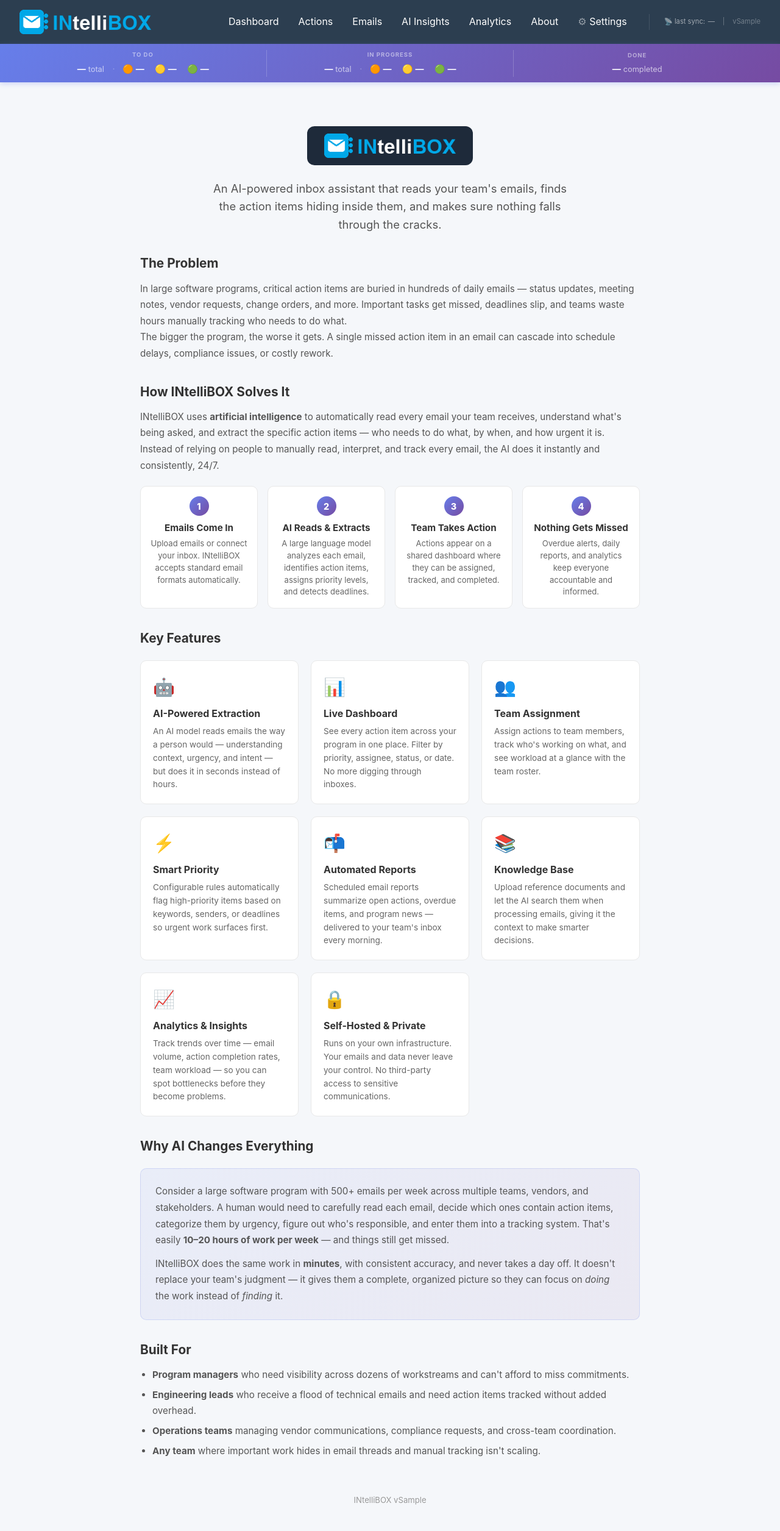
After one commit to blake-perkins/INtelliBOX, a Python web app: template src/intellibox/web/templates/about.html in a window 1280 px wide. The commit adds this page. Shown: the whole page at 61% size. Run offline with Jinja, Linux system fonts and the light colour scheme; the template is opened without the code that fills it: most values are stand-ins (such as "Sample title", 1, 10 or a date in 2020).

```diff
--- a/src/intellibox/config.py
+++ b/src/intellibox/config.py
@@ -16,7 +16,7 @@ class Settings(BaseSettings):
 
     # OpenAI API
     openai_api_key: str
-    openai_model: str = "gpt-4-turbo-preview"
+    openai_model: str = "gpt-4o-mini"
     openai_max_retries: int = 3
     openai_timeout: int = 60
 
--- /dev/null
+++ b/src/intellibox/web/templates/about.html
@@ -0,0 +1,252 @@
+{% extends "base.html" %}
+
+{% block title %}About - INtelliBOX{% endblock %}
+
+{% block extra_css %}
+<style>
+    .about-hero {
+        text-align: center;
+        padding: 2.5rem 1rem 2rem;
+    }
+    .about-hero .logo-pill {
+        display: inline-block;
+        background: #1e2a3a;
+        border-radius: 12px;
+        padding: 0.75rem 1.75rem;
+        margin-bottom: 1rem;
+    }
+    .about-hero .tagline {
+        font-size: 1.15rem;
+        color: #555;
+        max-width: 600px;
+        margin: 0 auto;
+        line-height: 1.6;
+    }
+    .about-section {
+        max-width: 820px;
+        margin: 0 auto 2rem;
+    }
+    .about-section h2 {
+        font-size: 1.3rem;
+        font-weight: 700;
+        color: #333;
+        margin-bottom: 0.75rem;
+        display: flex;
+        align-items: center;
+        gap: 0.5rem;
+    }
+    .about-section p, .about-section li {
+        color: #555;
+        line-height: 1.75;
+        font-size: 0.95rem;
+    }
+    .about-section ul {
+        padding-left: 1.25rem;
+        margin: 0.5rem 0;
+    }
+    .about-section li {
+        margin-bottom: 0.4rem;
+    }
+    .feature-grid {
+        display: grid;
+        grid-template-columns: repeat(auto-fit, minmax(240px, 1fr));
+        gap: 1.25rem;
+        margin: 1.25rem 0;
+    }
+    .feature-card {
+        background: white;
+        border: 1px solid #e8e8e8;
+        border-radius: 10px;
+        padding: 1.25rem;
+        transition: box-shadow 0.2s;
+    }
+    .feature-card:hover {
+        box-shadow: 0 4px 16px rgba(102,126,234,0.12);
+    }
+    .feature-card .icon {
+        font-size: 1.8rem;
+        margin-bottom: 0.5rem;
+    }
+    .feature-card h3 {
+        font-size: 1rem;
+        font-weight: 700;
+        color: #333;
+        margin-bottom: 0.35rem;
+    }
+    .feature-card p {
+        font-size: 0.85rem;
+        color: #666;
+        line-height: 1.6;
+        margin: 0;
+    }
+    .how-it-works {
+        display: flex;
+        gap: 1rem;
+        margin: 1.25rem 0;
+        flex-wrap: wrap;
+    }
+    .step {
+        flex: 1;
+        min-width: 180px;
+        text-align: center;
+        padding: 1rem;
+        background: white;
+        border: 1px solid #e8e8e8;
+        border-radius: 10px;
+        position: relative;
+    }
+    .step .number {
+        display: inline-flex;
+        align-items: center;
+        justify-content: center;
+        width: 2rem;
+        height: 2rem;
+        background: linear-gradient(135deg, #667eea, #764ba2);
+        color: white;
+        border-radius: 50%;
+        font-weight: 800;
+        font-size: 0.9rem;
+        margin-bottom: 0.5rem;
+    }
+    .step h3 {
+        font-size: 0.95rem;
+        font-weight: 700;
+        color: #333;
+        margin-bottom: 0.25rem;
+    }
+    .step p {
+        font-size: 0.82rem;
+        color: #666;
+        line-height: 1.5;
+        margin: 0;
+    }
+    .highlight-box {
+        background: linear-gradient(135deg, rgba(102,126,234,0.08), rgba(118,75,162,0.08));
+        border: 1px solid rgba(102,126,234,0.2);
+        border-radius: 10px;
+        padding: 1.5rem;
+        margin: 1.25rem 0;
+    }
+    .highlight-box p {
+        margin: 0;
+    }
+    .about-footer {
+        text-align: center;
+        padding: 1.5rem 0 0.5rem;
+        color: #999;
+        font-size: 0.82rem;
+    }
+</style>
+{% endblock %}
+
+{% block content %}
+<div class="about-hero">
+    <div class="logo-pill">
+        <img src="/static/logo.png" alt="INtelliBOX" style="height: 2.5rem; display: block;">
+    </div>
+    <p class="tagline">An AI-powered inbox assistant that reads your team's emails, finds the action items hiding inside them, and makes sure nothing falls through the cracks.</p>
+</div>
+
+<div class="about-section">
+    <h2>The Problem</h2>
+    <p>In large software programs, critical action items are buried in hundreds of daily emails — status updates, meeting notes, vendor requests, change orders, and more. Important tasks get missed, deadlines slip, and teams waste hours manually tracking who needs to do what.</p>
+    <p>The bigger the program, the worse it gets. A single missed action item in an email can cascade into schedule delays, compliance issues, or costly rework.</p>
+</div>
+
+<div class="about-section">
+    <h2>How INtelliBOX Solves It</h2>
+    <p>INtelliBOX uses <strong>artificial intelligence</strong> to automatically read every email your team receives, understand what's being asked, and extract the specific action items — who needs to do what, by when, and how urgent it is.</p>
+    <p>Instead of relying on people to manually read, interpret, and track every email, the AI does it instantly and consistently, 24/7.</p>
+
+    <div class="how-it-works">
+        <div class="step">
+            <div class="number">1</div>
+            <h3>Emails Come In</h3>
+            <p>Upload emails or connect your inbox. INtelliBOX accepts standard email formats automatically.</p>
+        </div>
+        <div class="step">
+            <div class="number">2</div>
+            <h3>AI Reads &amp; Extracts</h3>
+            <p>A large language model analyzes each email, identifies action items, assigns priority levels, and detects deadlines.</p>
+        </div>
+        <div class="step">
+            <div class="number">3</div>
+            <h3>Team Takes Action</h3>
+            <p>Actions appear on a shared dashboard where they can be assigned, tracked, and completed.</p>
+        </div>
+        <div class="step">
+            <div class="number">4</div>
+            <h3>Nothing Gets Missed</h3>
+            <p>Overdue alerts, daily reports, and analytics keep everyone accountable and informed.</p>
+        </div>
+    </div>
+</div>
+
+<div class="about-section">
+    <h2>Key Features</h2>
+    <div class="feature-grid">
+        <div class="feature-card">
+            <div class="icon">🤖</div>
+            <h3>AI-Powered Extraction</h3>
+            <p>An AI model reads emails the way a person would — understanding context, urgency, and intent — but does it in seconds instead of hours.</p>
+        </div>
+        <div class="feature-card">
+            <div class="icon">📊</div>
+            <h3>Live Dashboard</h3>
+            <p>See every action item across your program in one place. Filter by priority, assignee, status, or date. No more digging through inboxes.</p>
+        </div>
+        <div class="feature-card">
+            <div class="icon">👥</div>
+            <h3>Team Assignment</h3>
+            <p>Assign actions to team members, track who's working on what, and see workload at a glance with the team roster.</p>
+        </div>
+        <div class="feature-card">
+            <div class="icon">⚡</div>
+            <h3>Smart Priority</h3>
+            <p>Configurable rules automatically flag high-priority items based on keywords, senders, or deadlines so urgent work surfaces first.</p>
+        </div>
+        <div class="feature-card">
+            <div class="icon">📬</div>
+            <h3>Automated Reports</h3>
+            <p>Scheduled email reports summarize open actions, overdue items, and program news — delivered to your team's inbox every morning.</p>
+        </div>
+        <div class="feature-card">
+            <div class="icon">📚</div>
+            <h3>Knowledge Base</h3>
+            <p>Upload reference documents and let the AI search them when processing emails, giving it the context to make smarter decisions.</p>
+        </div>
+        <div class="feature-card">
+            <div class="icon">📈</div>
+            <h3>Analytics &amp; Insights</h3>
+            <p>Track trends over time — email volume, action completion rates, team workload — so you can spot bottlenecks before they become problems.</p>
+        </div>
+        <div class="feature-card">
+            <div class="icon">🔒</div>
+            <h3>Self-Hosted &amp; Private</h3>
+            <p>Runs on your own infrastructure. Your emails and data never leave your control. No third-party access to sensitive communications.</p>
+        </div>
+    </div>
+</div>
+
+<div class="about-section">
+    <h2>Why AI Changes Everything</h2>
+    <div class="highlight-box">
+        <p>Consider a large software program with 500+ emails per week across multiple teams, vendors, and stakeholders. A human would need to carefully read each email, decide which ones contain action items, categorize them by urgency, figure out who's responsible, and enter them into a tracking system. That's easily <strong>10–20 hours of work per week</strong> — and things still get missed.</p>
+        <p style="margin-top: 0.75rem;">INtelliBOX does the same work in <strong>minutes</strong>, with consistent accuracy, and never takes a day off. It doesn't replace your team's judgment — it gives them a complete, organized picture so they can focus on <em>doing</em> the work instead of <em>finding</em> it.</p>
+    </div>
+</div>
+
+<div class="about-section">
+    <h2>Built For</h2>
+    <ul>
+        <li><strong>Program managers</strong> who need visibility across dozens of workstreams and can't afford to miss commitments.</li>
+        <li><strong>Engineering leads</strong> who receive a flood of technical emails and need action items tracked without added overhead.</li>
+        <li><strong>Operations teams</strong> managing vendor communications, compliance requests, and cross-team coordination.</li>
+        <li><strong>Any team</strong> where important work hides in email threads and manual tracking isn't scaling.</li>
+    </ul>
+</div>
+
+<div class="about-footer">
+    INtelliBOX v{{ app_version }}
+</div>
+{% endblock %}
--- a/src/intellibox/web/templates/base.html
+++ b/src/intellibox/web/templates/base.html
@@ -276,14 +276,14 @@
                 <li><a href="/">Dashboard</a></li>
                 <li><a href="/actions">Actions</a></li>
                 <li><a href="/emails">Emails</a></li>
-                <li><a href="/insights">Insights</a></li>
+                <li><a href="/insights">AI Insights</a></li>
                 <li><a href="/analytics">Analytics</a></li>
-                <li><a href="/settings">⚙️ Settings</a></li>
+                <li><a href="/about">About</a></li>
+                <li><a href="/settings"><span style="opacity: 0.5;">&#9881;</span> Settings</a></li>
                 <li style="border-left: 1px solid rgba(255,255,255,0.2); padding-left: 1.5rem; margin-left: 0.25rem; font-size: 0.7rem; opacity: 0.55; white-space: nowrap; display: flex; align-items: center; gap: 0.3rem;">
                     📡 last sync: <span id="nav-last-sync">—</span>
-                </li>
-                <li style="margin-left: 0.5rem; font-size: 0.6rem; opacity: 0.4;">
-                    v{{ app_version }}
+                    <span style="opacity: 0.6; margin-left: 0.5rem;">|</span>
+                    <span style="opacity: 0.6; margin-left: 0.5rem;">v{{ app_version }}</span>
                 </li>
             </ul>
         </div>
```
Also changed, not shown: src/intellibox/ingestion/file_watcher.py (+6 -5 lines), src/intellibox/reporter/generator.py (+17 -1 lines), src/intellibox/web/app.py (+63 -41 lines), src/intellibox/web/templates/report.html (+125 -59 lines), tests/e2e/test_e2e_insights.py (+8 -8 lines), tests/test_web_interface.py (+78 -2 lines), .github/workflows/ci.yml, .github/workflows/deploy-full.yml (added), src/intellibox/web/static/logo.png, 3 other files.
